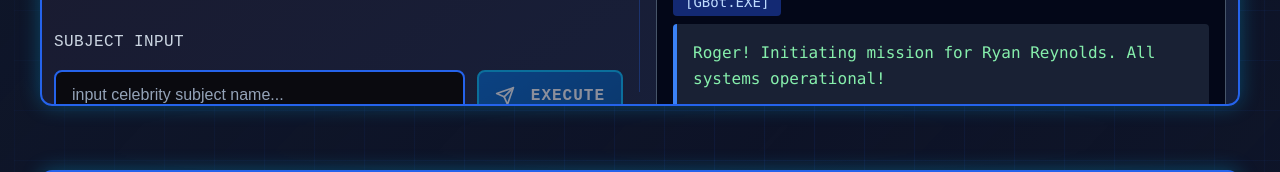
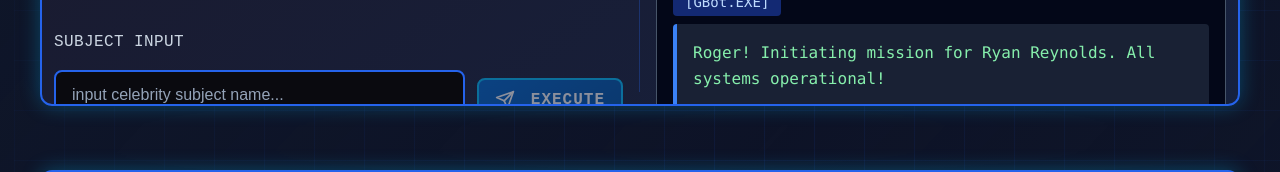
Before and after one commit to Esilos92/print-prep-node, a Next.js app in the folder dashboard/: page / in a window 1280 px wide. Shown: the part 404-576 px from the top of the page. Built offline with nearby package versions, Linux system fonts and the light colour scheme.

Commit message:
Update GBotInterface.tsx

```diff
--- a/dashboard/src/components/GBotInterface.tsx
+++ b/dashboard/src/components/GBotInterface.tsx
@@ -114,7 +114,7 @@ export default function GBotInterface({
           <div className="mt-auto">
             <h4 className="text-base font-cyber text-slate-300 mb-4 tracking-wide">SUBJECT INPUT</h4>
             <form onSubmit={handleSubmit} className="space-y-3">
-              <div className="flex gap-3 items-stretch">
+              <div className="flex gap-3 items-center">
                 <input
                   type="text"
                   value={celebrityName}
@@ -129,6 +129,7 @@ export default function GBotInterface({
                   className={`cyber-button px-8 py-4 text-base whitespace-nowrap ${
                     currentJob?.status === 'running' ? 'opacity-50 cursor-not-allowed' : ''
                   }`}
+                  style={{ marginTop: '8px' }}
                 >
                   <Send className="w-5 h-5 mr-2" />
                   Execute
```
